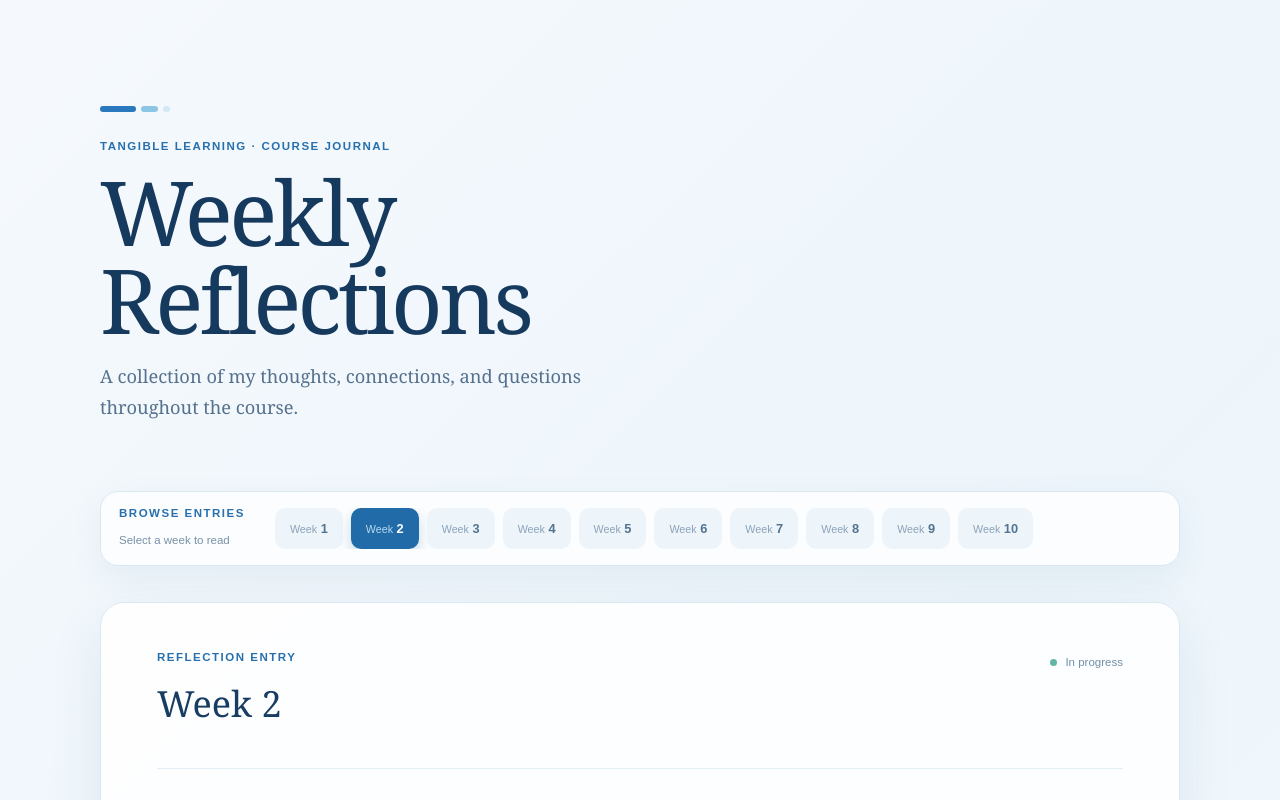
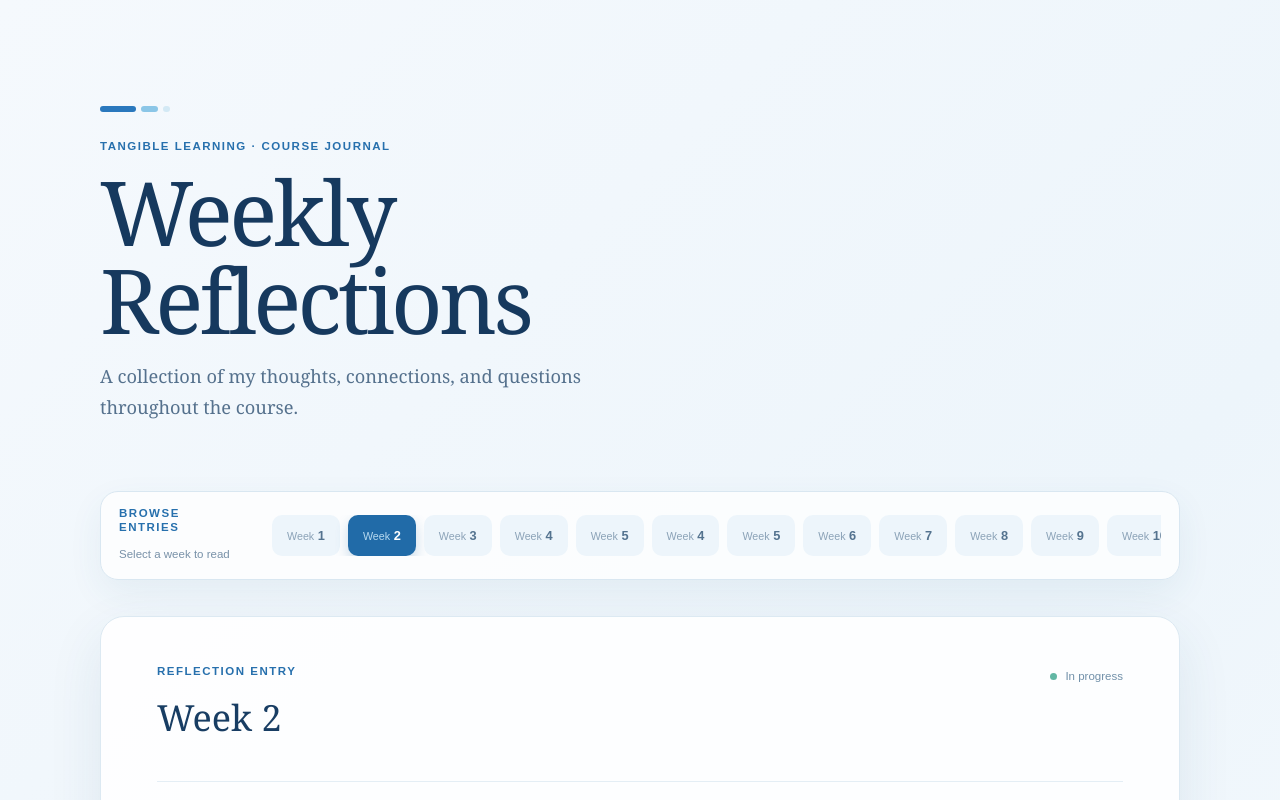
Before and after one commit to hochi0427/Topic-Reflection, a Vue app: page / in a window 1280 px wide. Shown: the top 800 px of the page. Built offline with nearby package versions, Linux system fonts and the light colour scheme.

Commit message:
update for week5

```diff
--- a/src/App.vue
+++ b/src/App.vue
@@ -125,7 +125,41 @@ const reflections = [
       },
     ],
   },
-  ...Array.from({ length: 6 }, (_, index) => ({ week: index + 5, sections: [] })),
+  {
+    week: 5,
+
+    sections: [
+      {
+        type: 'takeaway',
+
+        number: '01',
+
+        title: 'Takeaway',
+
+        content: `One of my takeaways from the reading “Participatory Design of Technology for Inclusive Education: A Case Study” is that the flexibility of Makey Makey creates many possibilities for students with disabilities, intellectual giftedness, and ASD to be included in regular classrooms. By using Makey Makey, teachers can create different ways for students to interact and learn based on their abilities and needs. I especially like how the design focuses on cultivating students’ autonomy. It not only provides more learning opportunities, but also reduces barriers and gives students more choices in how they participate in learning.
+       I was also surprised by the idea in Brazil that “regular school must be for all.” It is not only about including students with different needs in regular classrooms, but also changing how educators work. Regular teachers and special education teachers may need to work more closely and learn different technologies to support different students.  It makes me think that inclusive education is not only about changing the classroom, but may also require changes in the education system and how we prepare teachers.`,
+      },
+      {
+        type: 'connection',
+        number: '02',
+        title: 'Connection to a real-world example',
+        content: `The “Spiral of Exclusion” mentioned in Nothing About Us Without Us reminds me of gender inequality in Taiwan. In the past, Taiwan was a much more male-dominated society, and many political and decision-making positions were mostly held by men. This meant that men also had more power over resources and decisions.
+
+        However, I am glad that Taiwanese society has become more open-minded and diverse. We even had our first female president in 2016, and I can also see more gender diversity in schools, workplaces, and politics. I think having people from different backgrounds involved in decision-making is necessary because otherwise we may keep making decisions based on the perspectives of the same group.`,
+      },
+      {
+        type: 'question',
+
+        number: '03',
+
+        title: 'A burning question',
+
+        content:
+          'If there are budget or time limitations in the design process, do we still need to stick with partnership and community control? Or is a lower level of participation sometimes acceptable? For example, in an elderly care facility, it might be difficult for some elderly people to continuously participate in a design group. How can designers balance meaningful participation with these real-world limitations?',
+      },
+    ],
+  },
+  ...Array.from({ length: 7 }, (_, index) => ({ week: index + 4, sections: [] })),
 ]
 
 const weeks = reflections.map(({ week }) => week)
```
Also changed, not shown: Intro_Jihye.png (added), Intro_Jonathon.png (added).
